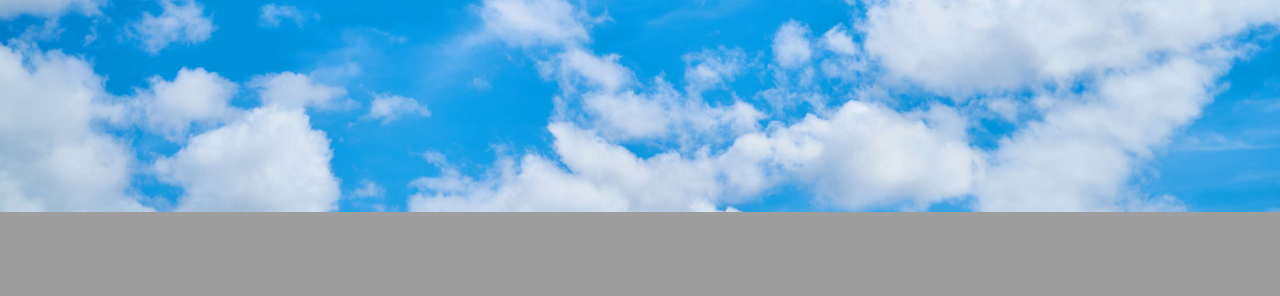
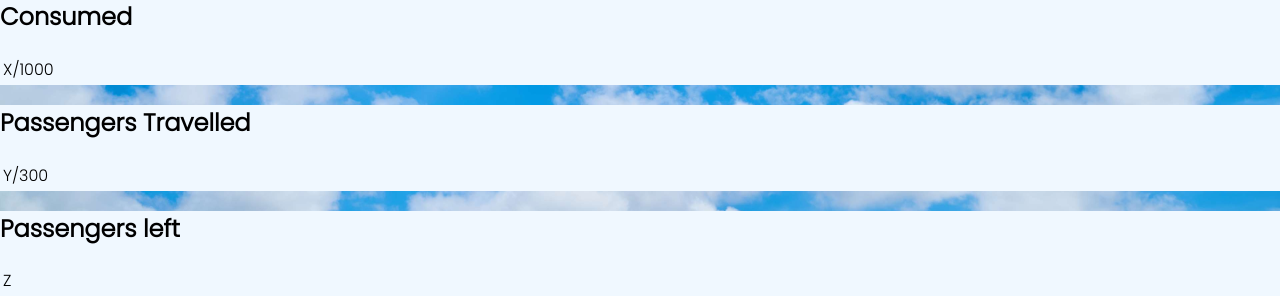
Before and after one commit to abhinav-kayastha/Flight-Simulator, a Flask app: page / in a window 1280 px wide. Shown: the part 588-884 px from the top of the page. Before the commit the page ends 800 px from the top, so only its background shows below. Run offline with Flask 2, Linux system fonts and the light colour scheme.

Commit message:
updated html sections

```diff
--- a/templates/01_GamePage.html
+++ b/templates/01_GamePage.html
@@ -4,7 +4,7 @@
     <meta charset="UTF-8">
     <title class="GameTitle">CO2 Saver</title>
     <meta name="viewport" content="width=device-width, initial-scale=1.0">
-    <link rel="stylesheet" type="text/css" href="../02_CSS/style_game.css">
+    <link rel="stylesheet" href="style_game.css">
 </head>
 <body>
 <div class="Container">
@@ -20,14 +20,35 @@
   </header>
     <main>
         <div class="Map">
-            <img src="../03_Images/hand-drawn-finland-map-infographic_23-2148782125.webp" class="MapMap">
+            <img src="game_finland_map.svg" class="MapMap">
         </div>
         <div class="Boxes">
             <section class="Box">
                 <header>
-                    <h2></h2>
+                    <h2>Consumed</h2>
                 </header>
+                <table>
+                    <tr><td><span id = "Consumed">X</span>/1000</td></tr>
+                </table>
             </section>
+            <section class="Box">
+                <header>
+                    <h2>Passengers Travelled</h2>
+                </header>
+                <table>
+                    <tr><td><span id = "Passengers">Y</span>/300</td></tr>
+                </table>
+            </section>
+            <section class="Box">
+                <header>
+                    <h2>Passengers left</h2>
+                </header>
+                <table>
+                    <tr><td><span id = "Passengers_left">Z<!--Where Z = (300 - Y) --></span></td></tr>
+                </table>
+            </section>
+            <!-- Api section here-->
+            <!-- Select button here-->
         </div>
     </main>
 
--- a/Website/02_CSS/style_game.css
+++ b/templates/style_game.css
@@ -12,7 +12,7 @@ html{
 body{
     margin: 0;
     padding: 0;
-    background: url(../03_Images/Clouds2.jpg);
+    background: url(../Website/03_Images/Clouds2.jpg);
     background-size: 100%;
 }
 /*header{
```
Also changed, not shown: templates/game_finland_map.svg (renamed from game_finland_map.svg).
